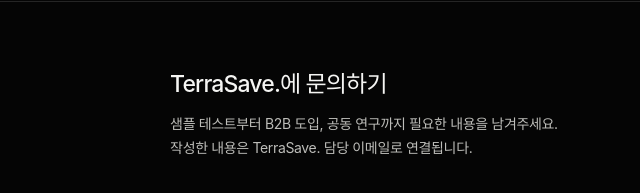
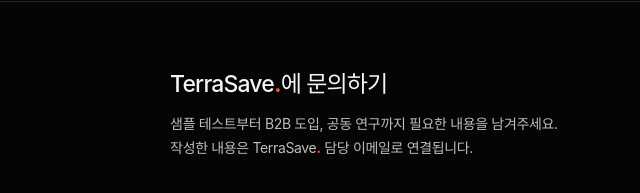
Before and after one commit to jyhome1228-cyber/terrasave, a plain HTML site: page contact.html in a window 1280 px wide. Shown: the part 604-797 px from the top of the page, 121-761 px from the left. Drawn offline with Linux system fonts and the light colour scheme; a web font is replaced by a local one.

Commit message:
Style TerraSave brand dots and prose breaks

```diff
--- a/assets/css/refinement.css
+++ b/assets/css/refinement.css
@@ -28,6 +28,11 @@ body{font-size:16px;line-height:1.72}
 .page-hero,.what-page .page-hero{display:none!important}
 main>.page-hero+.section{padding-top:76px}
 .what-subnav+.what-section{padding-top:72px}
+
+/* Brand word treatment */
+.terrasave-word{white-space:nowrap}
+.terrasave-dot{color:var(--accent);font-weight:700}
+p[data-sentence-breaks='true'] br,.body-copy[data-sentence-breaks='true'] br{display:block;content:''}
 
 /* Restrained brand accents */
 .eyebrow::before{background:var(--accent)}
```
